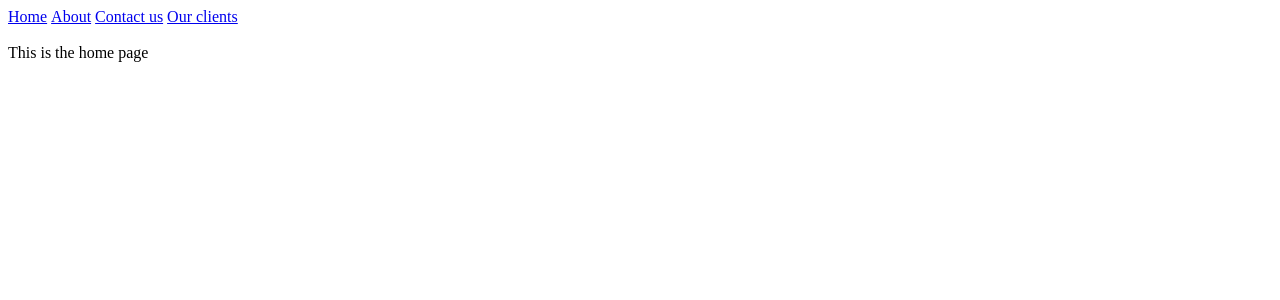
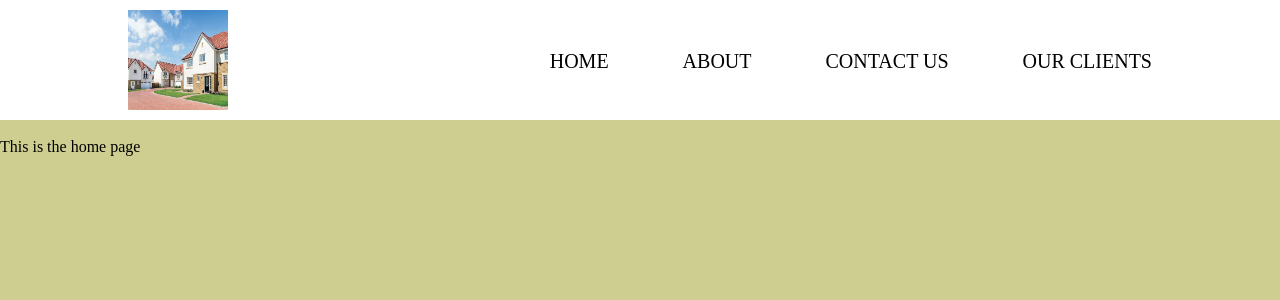
Before and after one commit to JackWatters/mdm_trades_project, a Django app: page / in a window 1280 px wide. Shown: the top 300 px of the page. Run offline with Django 3.2, Linux system fonts and the light colour scheme.

Commit message:
nav bar initial

```diff
--- a/static/trades/style.css
+++ b/static/trades/style.css
@@ -1,9 +1,65 @@
-ul {
-  list-style-type: none;
-  margin: 0;
-  padding: 0;
+.container {
+    width: 80%;
+    margin: 0 auto;
 }
 
-li {
-  display: inline;
+
+header {
+    background-color: white;
 }
+
+
+header::after {
+    content: '';
+    display: table;
+    clear: both;
+}
+
+
+.logo {
+    padding: 10px 0;
+    float: left;
+    height: 100px;
+    width: 100px;
+
+}
+
+
+nav {
+    float: right;
+}
+
+
+nav ul {
+    list-style-type: none;
+    margin: 0;
+    padding: 0;
+}
+
+
+nav li {
+    display: inline-block;
+    margin-left: 70px;
+    padding-top: 50px;
+    font-size: 20px;
+}
+
+
+nav a {
+    color: black;
+    text-decoration: none;
+    text-transform: uppercase;
+}
+
+
+nav a:hover {
+
+}
+
+
+
+
+body {
+    margin: 0;
+    background-color: #cece91;
+}
--- a/templates/trades/base.html
+++ b/templates/trades/base.html
@@ -7,13 +7,19 @@
         <title> {% block title_block %}  {% endblock %} </title>
     </head>
     <body>
-
+        <header>
+            <div class = "container">
+                <img src="{% static 'images/cala-homes.jpg' %}" alt="logo" class="logo">
+                <nav>
                     <ul>
                         <li> <a href='/trades/'>Home</a> </li>
                         <li> <a href='/trades/about/'>About</a> </li>
                         <li> <a href='/trades/contact_us/'>Contact us</a> </li>
                         <li> <a href='/trades/our_clients/'>Our clients </a> </li>
                     </ul>
+                </nav>
+            </div>
+        </header>
 
 
         <br/>
```
Also changed, not shown: mdm_trades_project/logo.png (added), static/images/logo.png (added), 2 other files. Lines whose indentation alone changed are shown as unchanged.
